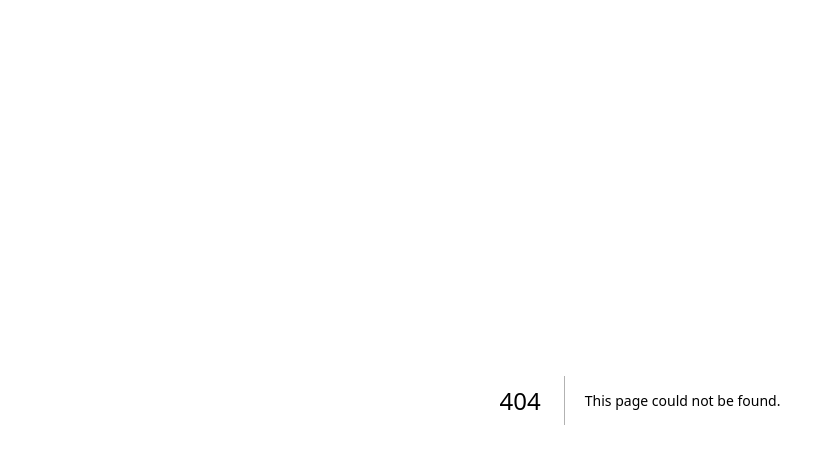
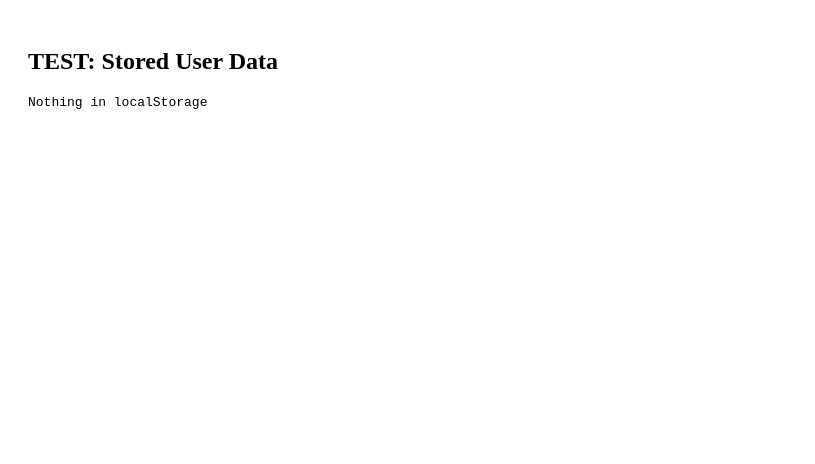
Before and after one commit to WRR-source/Wrr-tracker, a Next.js app: page /testuser in a window 1280 px wide. Before the commit this address had no page. Shown: the top 464 px of the page, without its empty margins (0-815 px from the left). Built offline with nearby package versions, Linux system fonts and the light colour scheme.

Commit message:
Create testuser.js

```diff
--- /dev/null
+++ b/pages/testuser.js
@@ -0,0 +1,20 @@
+import dynamic from "next/dynamic";
+
+function TestUserPage() {
+  let storedUser = null;
+
+  if (typeof window !== "undefined") {
+    storedUser = localStorage.getItem("loggedUser");
+  }
+
+  return (
+    <div style={{ padding: 20 }}>
+      <h2>TEST: Stored User Data</h2>
+      <pre>{storedUser || "Nothing in localStorage"}</pre>
+    </div>
+  );
+}
+
+export default dynamic(() => Promise.resolve(TestUserPage), {
+  ssr: false,
+});
```
